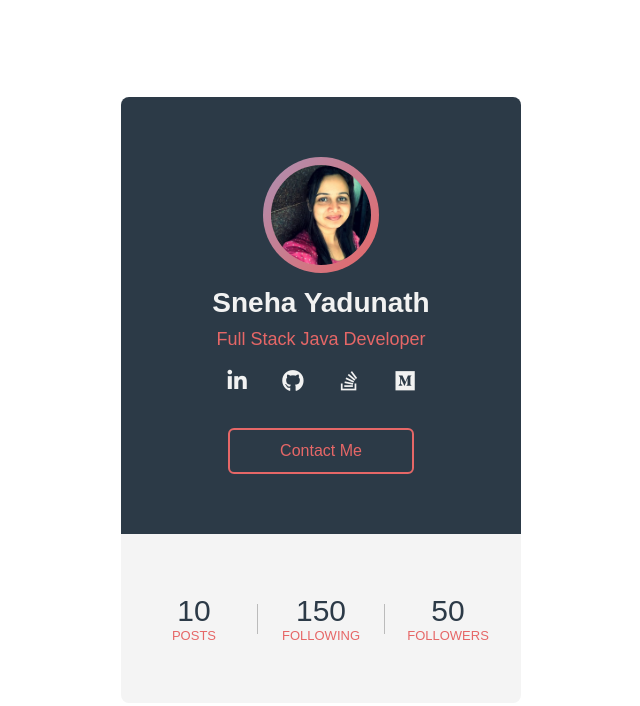
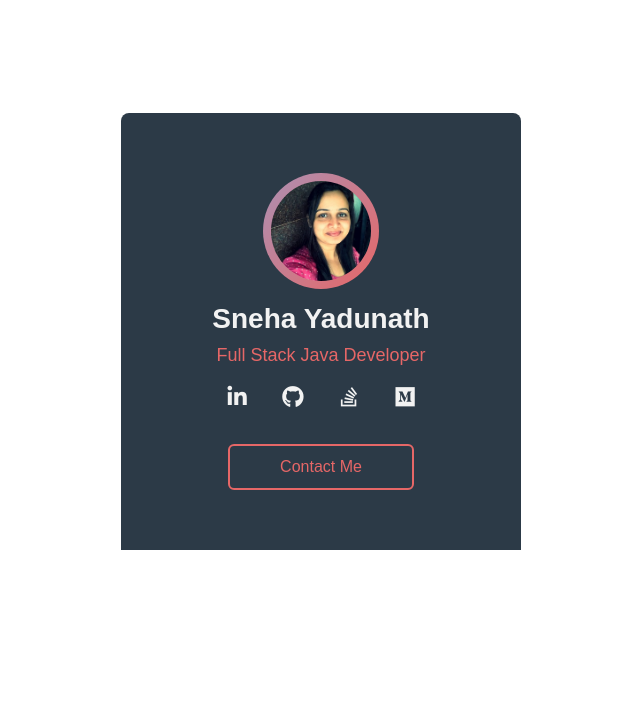
Before and after one commit to snehay12/my-domain, a plain HTML site: page index.html in a window 1280 px wide. Shown: the whole page, without its empty margins (319-959 px from the left). Drawn offline with Linux system fonts and the light colour scheme.

Commit message:
Updated email and removed bottom part of the card

```diff
--- a/index.html
+++ b/index.html
@@ -22,25 +22,9 @@
         <a href="https://stackoverflow.com/users/7506895/sneha" class="fab fa-stack-overflow"></a>
         <a href="https://medium.com/@sneha.yadunath" class="fab fa-medium"></a>
       </div>
-      <a href="#" class="contact-btn">Contact Me</a>
-    </div>
-    <div class="card-footer">
-      <div class="numbers">
-        <div class="item">
-          <span>10</span>
-          Posts
-        </div>
-        <div class="border"></div>
-        <div class="item">
-          <span>150</span>
-          Following
-        </div>
-        <div class="border"></div>
-        <div class="item">
-          <span>50</span>
-          Followers
-        </div>
-      </div>
+      <a href="mailto:sneha.yadunath@gmail.com?subject=Hello Sneha" class="contact-btn">
+        Contact Me
+    </a>
     </div>
   </div>
 </body>
--- a/style.css
+++ b/style.css
@@ -17,6 +17,7 @@
 
   .profile-card{
     width: 400px;
+    height: 575px;
     text-align: center;
     border-radius: 8px;
     overflow: hidden;
```
